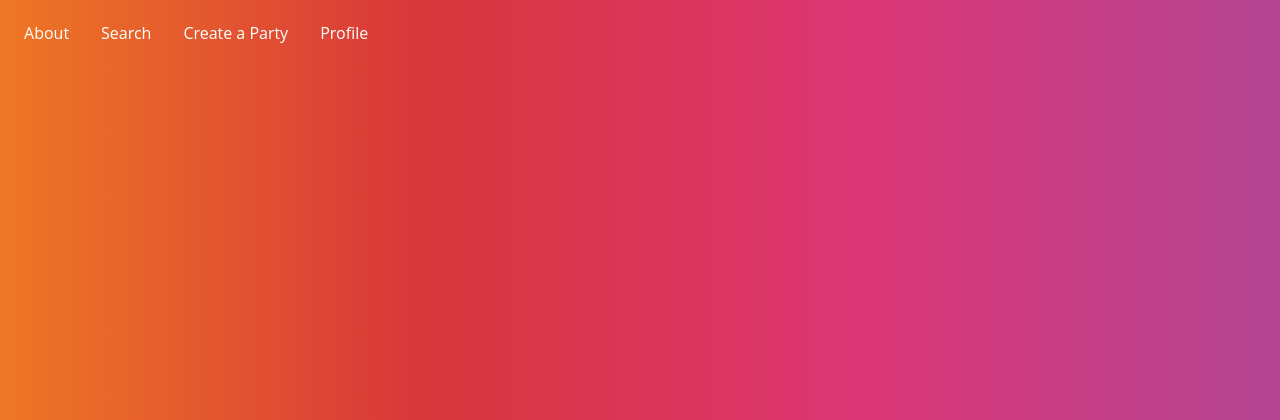
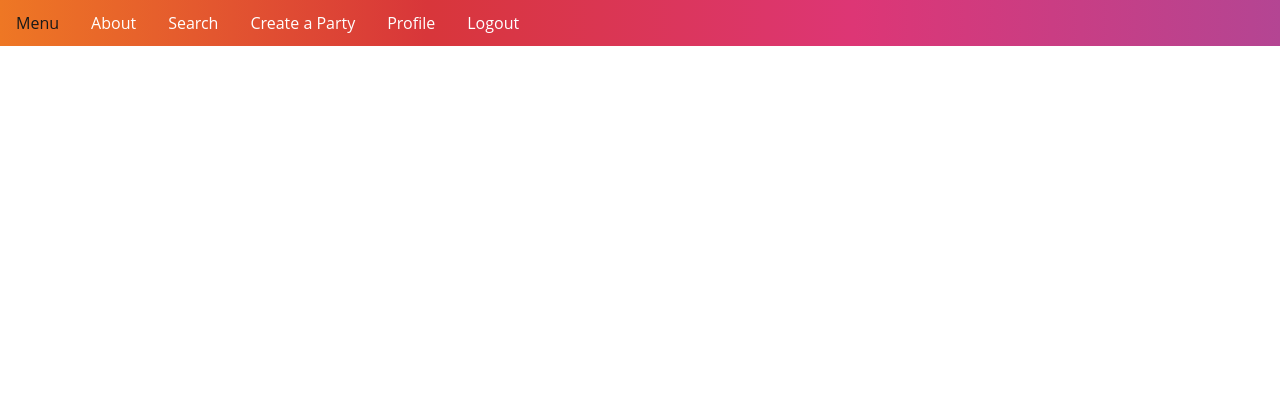
Before and after one commit to CaseyJ2000/FoodFight, a Flask app: page /profile in a window 1280 px wide. Shown: the top 420 px of the page. Run offline with Flask 2, Linux system fonts and the light colour scheme; the visitor is signed in with stand-in values (Sample User, id 1).

Commit message:
Navigation bar for all pages

```diff
--- a/static/profile.css
+++ b/static/profile.css
@@ -27,3 +27,33 @@ body ul {
     color: #161919;
   background: rgba(#dd3675,#b44593);
   }
+
+  .wrapper{
+    background: #E6E6FA;
+    background: linear-gradient(to right,  #ee7724,#d8363a,#dd3675,#b44593);
+    font-family: 'Open Sans', Verdana, Geneva, Tahoma, sans-serif;
+  }
+
+  .wrapper ul {
+    list-style-type: none;
+    margin: 0;
+    padding: 0;
+    overflow: hidden;
+  }
+
+  .wrapper li {
+    float: left;
+  }
+
+  .wrapper li a {
+    display: block;
+    color: white;
+    text-align: center;
+    padding: 14px 16px;
+    text-decoration: none;
+  }
+
+  .wrapper li a:hover {
+    color: #161919;
+    background: rgba(#dd3675,#b44593);
+  }
--- a/templates/about.html
+++ b/templates/about.html
@@ -2,7 +2,7 @@
 <html>
 
 <head>
-    <link rel="stylesheet" href={{ url_for( 'static' , filename='profile.css' ) }} />
+    <link rel="stylesheet" href={{ url_for( 'static' , filename='search.css' ) }} />
     <title> FoodFight </title>
     <link rel="shortcut icon" href="http://cdn.onlinewebfonts.com/svg/img_481531.png" />
 </head>
@@ -10,10 +10,12 @@
 <body>
     <div class="wrapper">
         <ul>
+            <li><a href="/menu">Menu</a></li>
             <li><a href="/about">About</a></li>
             <li><a href="/search">Search</a></li>
             <li><a href="/party">Create a Party</a></li>
             <li><a href="/profile">Profile</a></li>
+            <li><a href="/signup">Logout</a></li>
         </ul>
     </div>
 
--- a/templates/party.html
+++ b/templates/party.html
@@ -3,16 +3,18 @@
 <head>
     <title>Create a Party</title>
     <link rel="shortcut icon" href="http://cdn.onlinewebfonts.com/svg/img_481531.png" />
-    <link rel="stylesheet" href={{ url_for( 'static' , filename='profile.css' ) }} />
+    <link rel="stylesheet" href={{ url_for( 'static' , filename='search.css' ) }} />
 </head>
 
 <body>
     <div class="wrapper">
         <ul>
+            <li><a href="/menu">Menu</a></li>
             <li><a href="/about">About</a></li>
             <li><a href="/search">Search</a></li>
             <li><a href="/party">Create a Party</a></li>
             <li><a href="/profile">Profile</a></li>
+            <li><a href="/signup">Logout</a></li>
         </ul>
     </div>
 
--- a/templates/profile.html
+++ b/templates/profile.html
@@ -2,7 +2,7 @@
 <html>
 
 <head>
-    <link rel="stylesheet" href={{ url_for( 'static' , filename='profile.css' ) }} />
+    <link rel="stylesheet" href={{ url_for( 'static' , filename='search.css' ) }} />
     <title> FoodFight </title>
     <link rel="shortcut icon" href="http://cdn.onlinewebfonts.com/svg/img_481531.png" />
 </head>
@@ -11,10 +11,12 @@
 
     <div class="wrapper">
         <ul>
+            <li><a href="/menu">Menu</a></li>
             <li><a href="/about">About</a></li>
             <li><a href="/search">Search</a></li>
             <li><a href="/party">Create a Party</a></li>
             <li><a href="/profile">Profile</a></li>
+            <li><a href="/signup">Logout</a></li>
         </ul>
     </div>
 
--- a/templates/search.html
+++ b/templates/search.html
@@ -12,10 +12,12 @@
 <body>
     <div class="wrapper">
         <ul>
+            <li><a href="/menu">Menu</a></li>
             <li><a href="/about">About</a></li>
             <li><a href="/search">Search</a></li>
             <li><a href="/party">Create a Party</a></li>
             <li><a href="/profile">Profile</a></li>
+            <li><a href="/signup">Logout</a></li>
         </ul>
     </div>
 
```
Also changed, not shown: static/search.css (line endings or trailing spaces).
